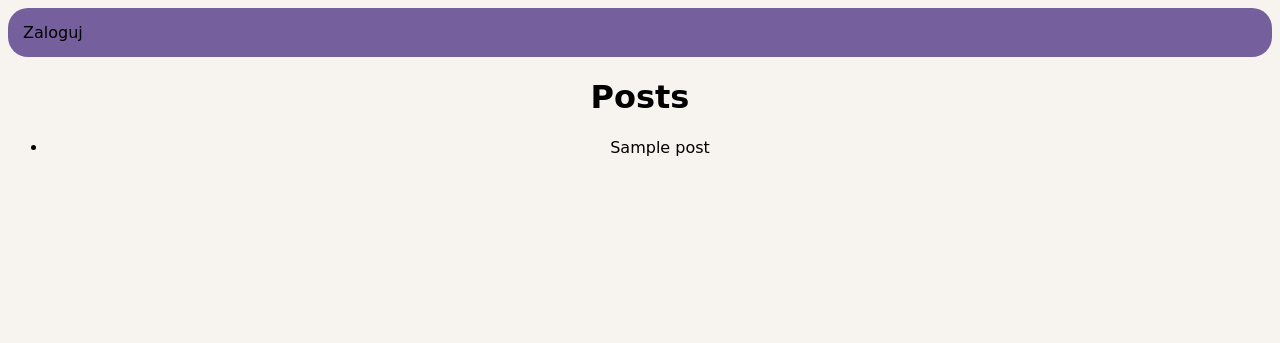
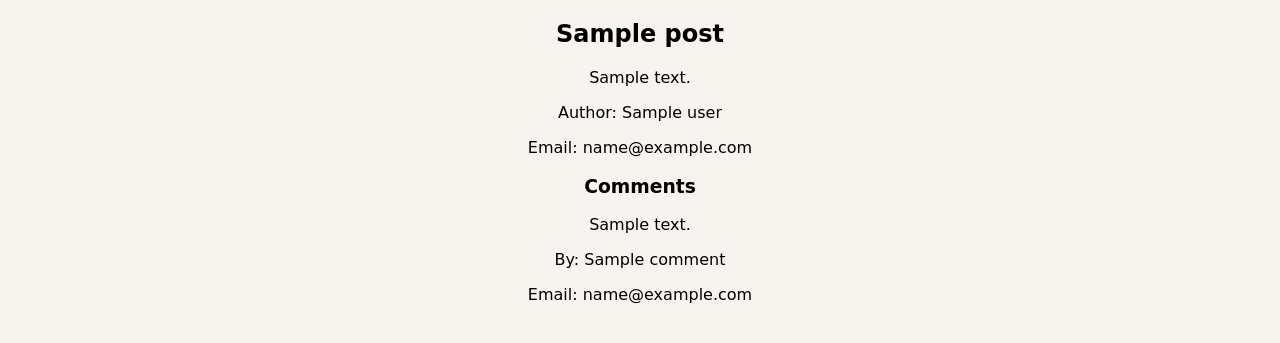
Before and after one commit to xAleksandrax/JSONPlaceholder-Viewer, a Django app: template base/templates/posts.html in a window 1280 px wide. Shown: the top 343 px of the page. Run offline with Django 4.2, Linux system fonts and the light colour scheme; the template is opened without the code that fills it: most values are stand-ins (such as "Sample title", 1, 10 or a date in 2020).

Commit message:
start page changed

```diff
--- a/base/templates/posts.html
+++ b/base/templates/posts.html
@@ -1,19 +1,26 @@
 {% extends 'base.html' %}
 
 {% block content %}
-
-<div class = "header">
-    {% if request.user.is_authenticated %}
-        <a href="{% url 'logout' %}">Wyloguj</a>
-    {% else %}
-        <a href="{% url 'login' %}">Zaloguj</a>
-    {% endif %}
-</div>
-
-    <h1>Posts</h1>
-    <ul>
-        {% for post in posts %}
-            <li>{{ post.title }}</li>
-        {% endfor %}
-    </ul>
+  {% for post in posts %}
+    <div class="post">
+      <h2>{{ post.title }}</h2>
+      <p>{{ post.body }}</p>
+      <div class="post-details">
+        <p>Author: {{ post.user.name }}</p>
+        <p>Email: {{ post.user.email }}</p>
+      </div>
+      <h3>Comments</h3>
+      {% for comment in post.comments %}
+        <div class="comment">
+          <p>{{ comment.body }}</p>
+          <p>By: {{ comment.name }}</p>
+          <p>Email: {{ comment.email }}</p>
+        </div>
+      {% empty %}
+        <p>No comments yet.</p>
+      {% endfor %}
+    </div>
+  {% empty %}
+    <p>No posts yet.</p>
+  {% endfor %}
 {% endblock %}
--- a/base/urls.py
+++ b/base/urls.py
@@ -1,8 +1,8 @@
 from django.urls import path
-from .views import get_posts, Login, Register, LogoutView
+from .views import get_posts, get_comments, Login, Register, LogoutView, get_posts_with_comments_and_users
 
 urlpatterns = [
-    path('', get_posts, name='posts'),
+    path('', get_posts_with_comments_and_users, name='posts'),
     #logowanie, rejestracja
     path('login/', Login.as_view(), name='login'),
     path('logout/', LogoutView.as_view(next_page='login'), name='logout'),
```
Also changed, not shown: base/views.py (+35 -6 lines).
